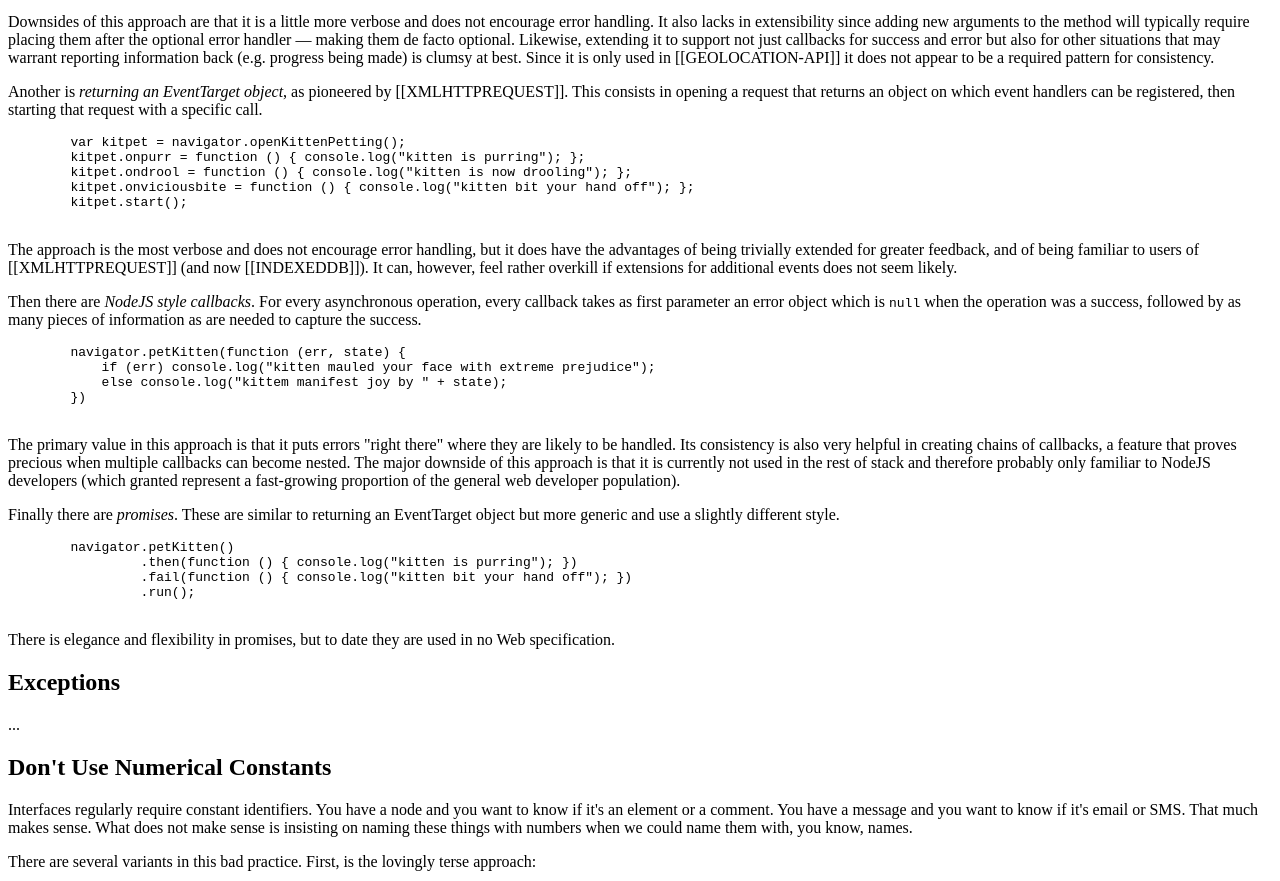
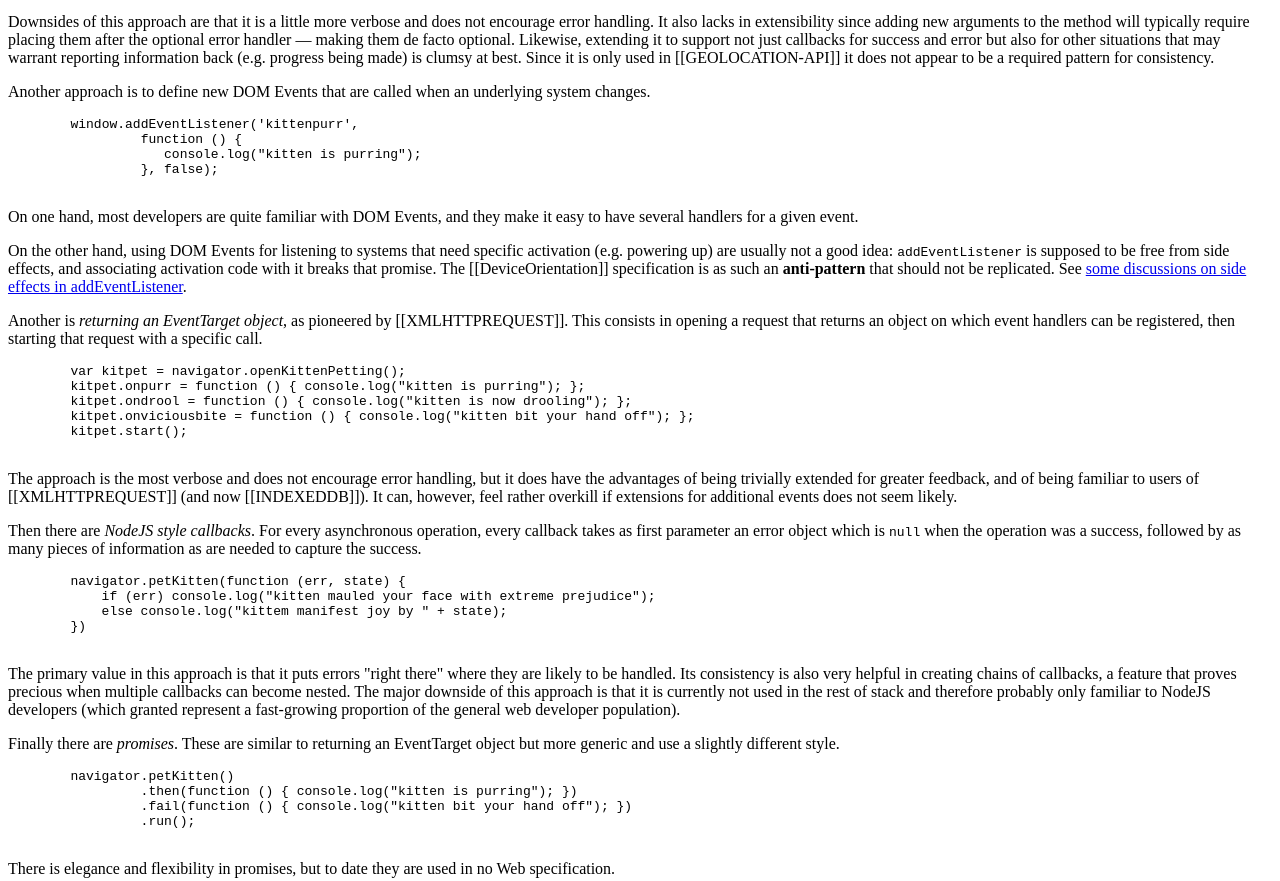
Before and after one commit to dontcallmedom/api-design-cookbook, a plain HTML site: page index.html in a window 1280 px wide. Shown: the part 908-1789 px from the top of the page. Drawn offline with Linux system fonts and the light colour scheme.

Commit message:
proposed text on avoiding addEventListener with side effects

```diff
--- a/index.html
+++ b/index.html
@@ -117,6 +117,15 @@
         back (e.g. progress being made) is clumsy at best. Since it is only used in [[GEOLOCATION-API]] it does not
         appear to be a required pattern for consistency.
       </p>
+      <p>Another approach is to define new DOM Events that are called when an underlying system changes.</p>
+      <pre class='example higlight'>
+	window.addEventListener('kittenpurr',
+	         function () {
+                    console.log("kitten is purring");
+	         }, false);
+      </pre>
+      <p>On one hand, most developers are quite familiar with DOM Events, and they make it easy to have several handlers for a given event.</p>
+      <p>On the other hand, using DOM Events for listening to systems that need specific activation (e.g. powering up) are usually not a good idea: <code>addEventListener</code> is supposed to be free from side effects, and associating activation code with it breaks that promise. The [[DeviceOrientation]] specification is as such an <strong>anti-pattern</strong> that should not be replicated. See <a href="http://lists.w3.org/Archives/Public/public-device-apis/2011Nov/0164.html">some discussions on side effects in addEventListener</a>.</p>
       <p>
         Another is <dfn>returning an EventTarget object</dfn>, as pioneered by [[XMLHTTPREQUEST]]. This consists
         in opening a request that returns an object on which event handlers can be registered, then starting
```
